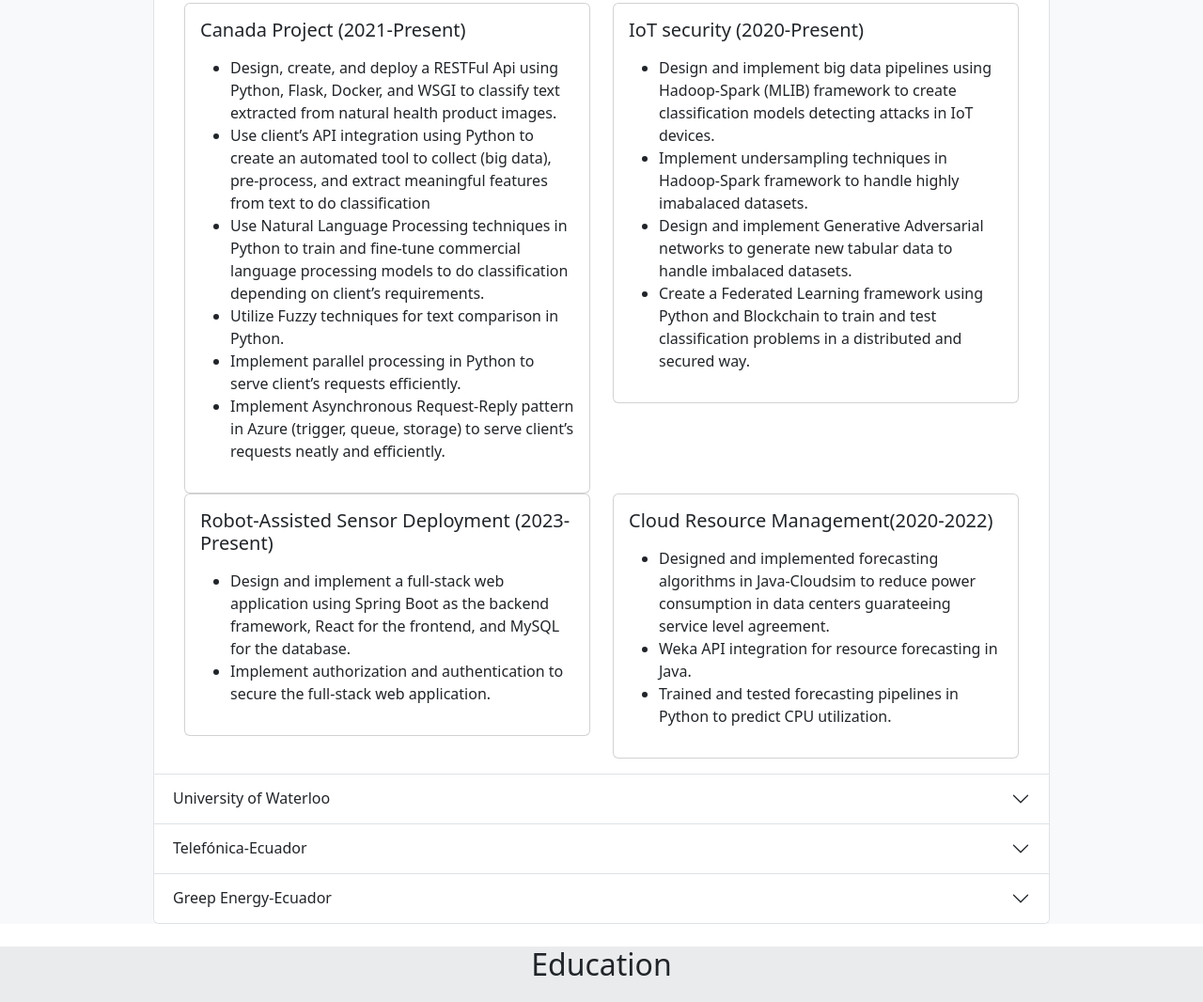
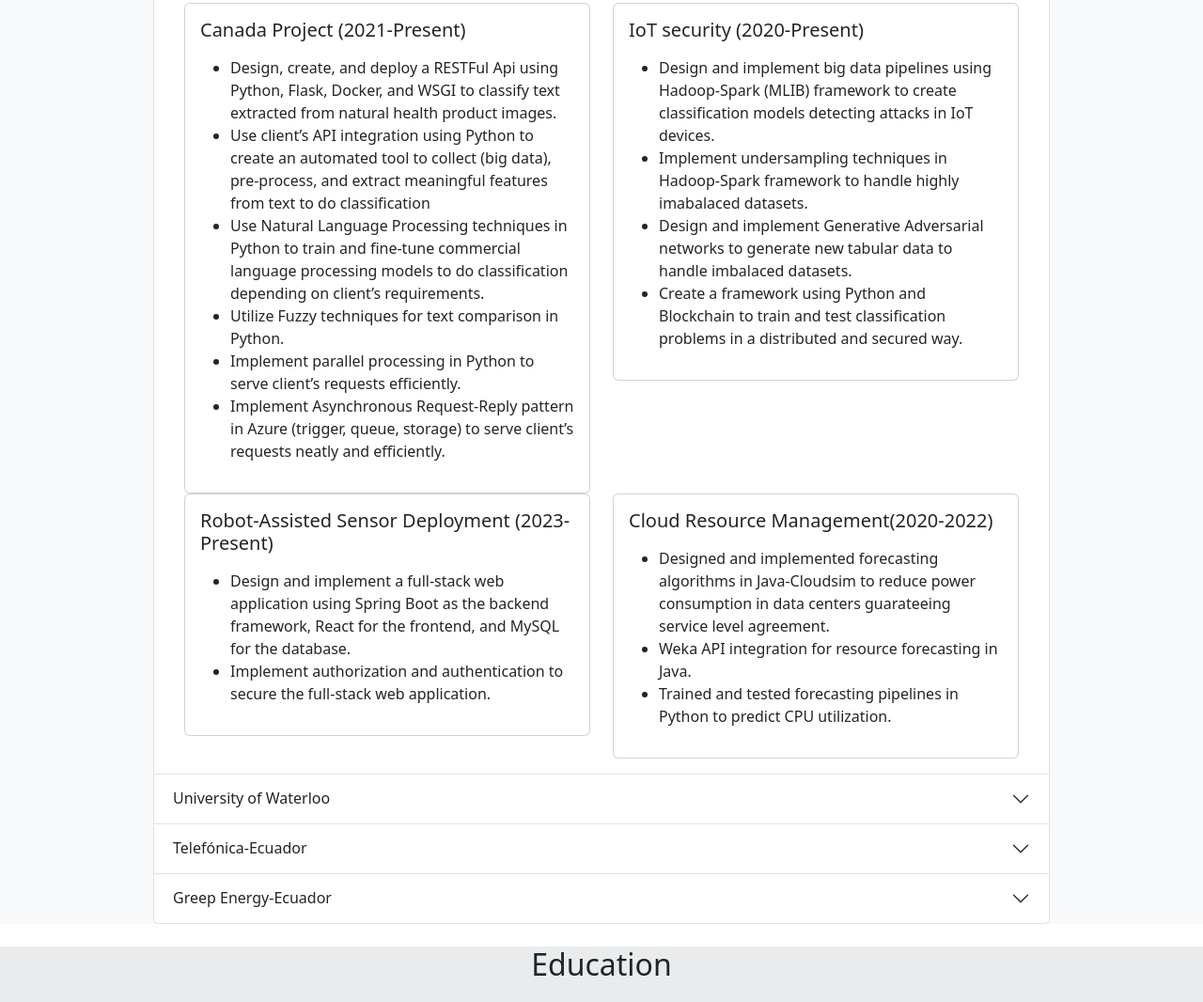
Before and after one commit to RICARDOMANZANOAMS/RICARDOMANZANOAMS.github.io, a plain HTML site: page index.html in a window 1280 px wide. Shown: the part 963-2029 px from the top of the page at 94% size. Drawn offline with nearby package versions, Linux system fonts and the light colour scheme.

Commit message:
Update index.html
Change resume

```diff
--- a/index.html
+++ b/index.html
@@ -195,7 +195,7 @@
                                                                       Design and implement Generative Adversarial networks to generate new tabular data to handle imbalaced datasets.
                                                                       </li>
                                                                       <li class="item">
-                                                                      Create a Federated Learning framework using Python and Blockchain to train and test classification problems in a distributed and secured way.
+                                                                      Create a framework using Python and Blockchain to train and test classification problems in a distributed and secured way.
                                                                       </li>
                                                                     </ul>
                                                                   </p>
```
